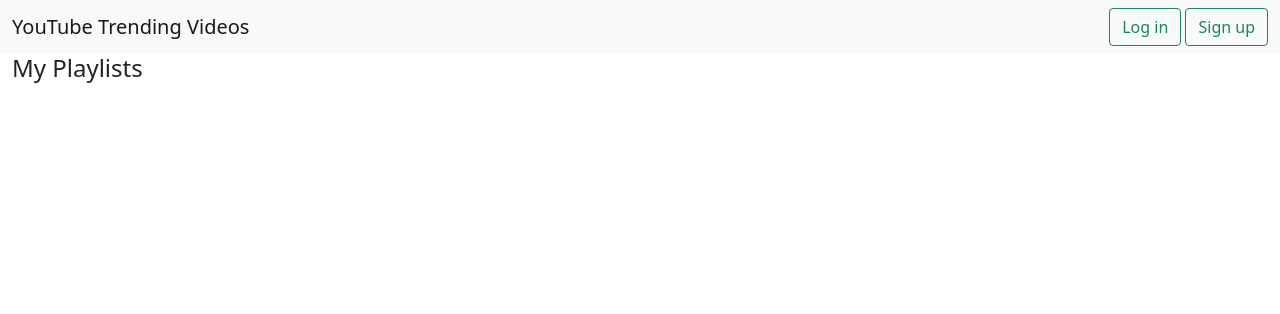
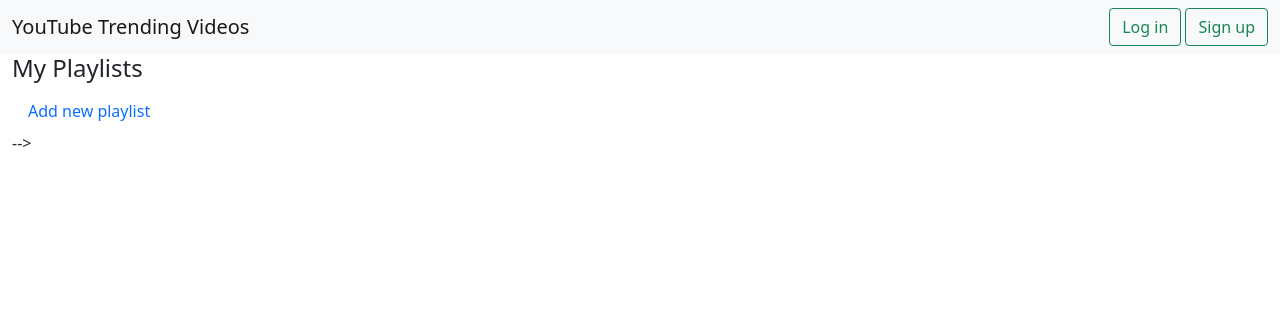
Before and after one commit to kimd113/cs257, a Flask app: page /myPage.html in a window 1280 px wide. Shown: the top 314 px of the page. Run offline with Flask 2, Linux system fonts and the light colour scheme; data that the repository does not hold is empty; parts of the project's set-up code (start-up, migrations or seed data) failed here and were passed over; some libraries are stand-ins or nearby versions.

Commit message:
Delete unused tags

```diff
--- a/webapp/templates/myPage.html
+++ b/webapp/templates/myPage.html
@@ -43,81 +43,9 @@
 
         <div class="d-flex align-items-start">
             <div class="nav flex-column nav-pills me-3" id="v-pills-tab" role="tablist" aria-orientation="vertical">
-                <!-- <button class="nav-link active" id="v-pills-home-tab" data-bs-toggle="pill" data-bs-target="#v-pills-home" type="button" role="tab" aria-controls="v-pills-home" aria-selected="true">Playlist 1</button>
-                <button class="nav-link" id="v-pills-profile-tab" data-bs-toggle="pill" data-bs-target="#v-pills-profile" type="button" role="tab" aria-controls="v-pills-profile" aria-selected="false">Playlist 2</buttona>
-                <button class="nav-link" id="v-pills-messages-tab" data-bs-toggle="pill" data-bs-target="#v-pills-messages" type="button" role="tab" aria-controls="v-pills-messages" aria-selected="false">Playlist 3</button>
-                <button class="nav-link" id="v-pills-settings-tab" data-bs-toggle="pill" data-bs-target="#v-pills-settings" type="button" role="tab" aria-controls="v-pills-settings" aria-selected="false">Playlist 4</button> -->
+                <button class="nav-link" id="v-pills-newPlaylist-tab" data-bs-toggle="pill" data-bs-target="#v-pills-newPlaylist" type="button" role="tab" aria-controls="v-pills-newPlaylist" aria-selected="false">Add new playlist</button> -->
             </div>
             <div class="tab-content" id="v-pills-tabContent">
-                <!-- <div class="tab-pane fade show active" id="v-pills-home" role="tabpanel" aria-labelledby="v-pills-home-tab">
-                    <table id="dtHorizontalVerticalExample" class="table table-striped table-bordered table-sm table-hover" cellspacing="0" width="100%">
-                        <thead>
-                            <tr>
-                                <th>Title</th>
-                                <th>Channel</th>
-                                <th>Publish time</th>
-                                <th>Remove</th>
-                            </tr>
-                        </thead>
-                        <tbody id="vertical-table-body">
-                            <tr>
-                                <td><a href="https://www.youtube.com/watch?v=${video.link}" target="_blank">video title 1</a></td>
-                                <td>video channel 1</td>
-                                <td>video publish time 1</td>
-                                <td><button>Remove from playlist</button></td>
-                            </tr>
-                            <tr>
-                                <td><a href="https://www.youtube.com/watch?v=${video.link}" target="_blank">video title 2</a></td>
-                                <td>video channel 2</td>
-                                <td>video publish time 2</td>
-                                <td><button>Remove from playlist</button></td>
-                            </tr>
-                            <tr>
-                                <td><a href="https://www.youtube.com/watch?v=${video.link}" target="_blank">video title 3</a></td>
-                                <td>video channel 3</td>
-                                <td>video publish time 3</td>
-                                <td><button>Remove from playlist</button></td>
-                            </tr>
-                        </tbody>
-                    </table>
-                </div>
-                <div class="tab-pane fade" id="v-pills-profile" role="tabpanel" aria-labelledby="v-pills-profile-tab">
-                    <table id="dtHorizontalVerticalExample" class="table table-striped table-bordered table-sm table-hover" cellspacing="0" width="100%">
-                        <thead>
-                            <tr>
-                            <th>Title</th>
-                            <th>Channel</th>
-                            <th>Publish time</th>
-                            <th>Views</th>
-                            <th>Likes</th>
-                            <th>Dislikes</th>
-                            <th>Comments</th>
-                            </tr>
-                        </thead>
-                        <tbody id="vertical-table-body">
-                            <tr>
-                                <td><a href="https://www.youtube.com/watch?v=${video.link}" target="_blank">video title 1</a></td>
-                                <td>video channel 1</td>
-                                <td>video publish time 1</td>
-                                <td><button>Remove from playlist</button></td>
-                            </tr>
-                            <tr>
-                                <td><a href="https://www.youtube.com/watch?v=${video.link}" target="_blank">video title 2</a></td>
-                                <td>video channel 2</td>
-                                <td>video publish time 2</td>
-                                <td><button>Remove from playlist</button></td>
-                            </tr>
-                            <tr>
-                                <td><a href="https://www.youtube.com/watch?v=${video.link}" target="_blank">video title 3</a></td>
-                                <td>video channel 3</td>
-                                <td>video publish time 3</td>
-                                <td><button>Remove from playlist</button></td>
-                            </tr>
-                        </tbody>
-                    </table>
-                </div>
-                <div class="tab-pane fade" id="v-pills-messages" role="tabpanel" aria-labelledby="v-pills-messages-tab">Playlist 3</div>
-                <div class="tab-pane fade" id="v-pills-settings" role="tabpanel" aria-labelledby="v-pills-settings-tab">Playlist 4</div> -->
             </div>
           </div>
     </div>
```
